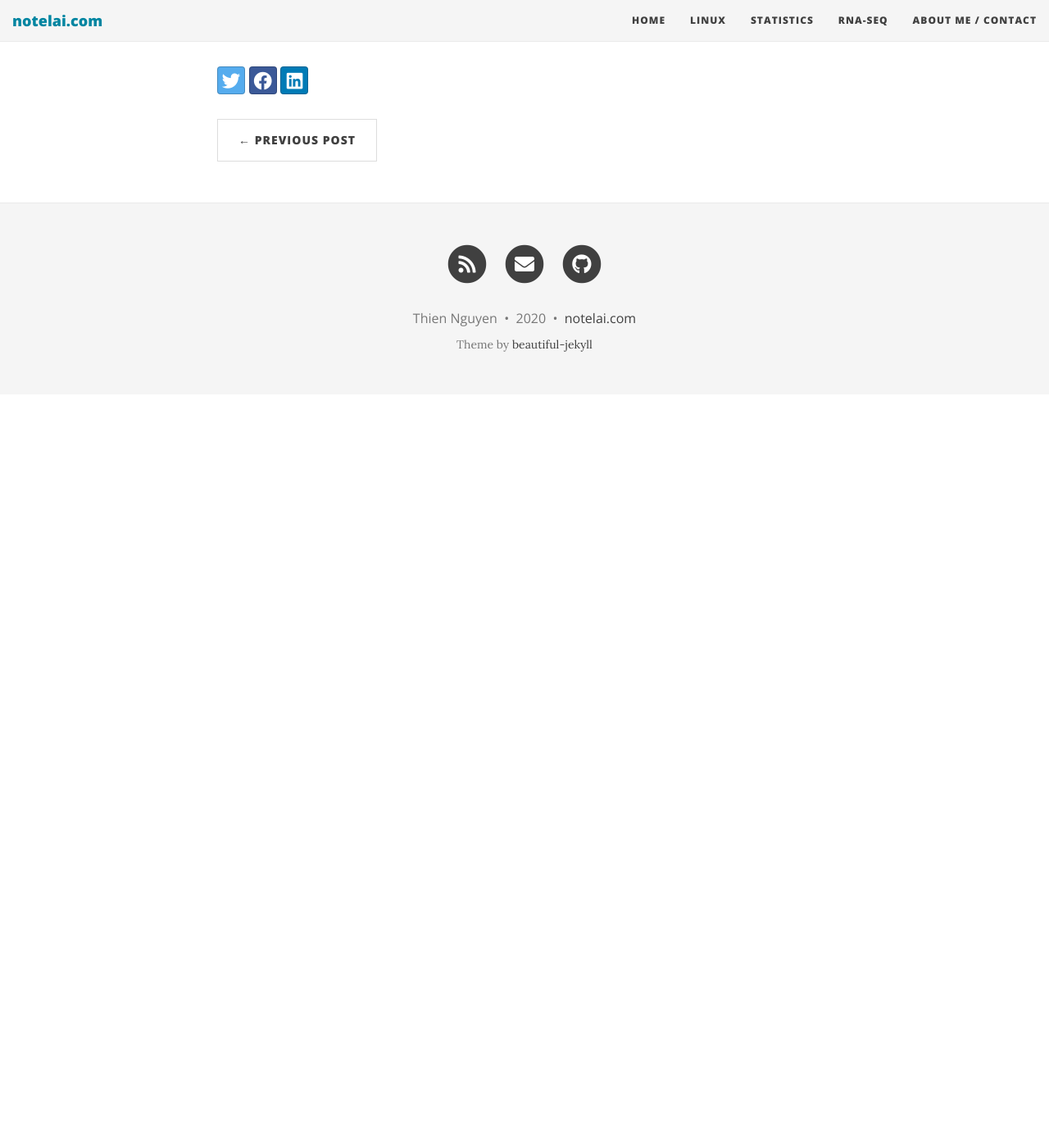
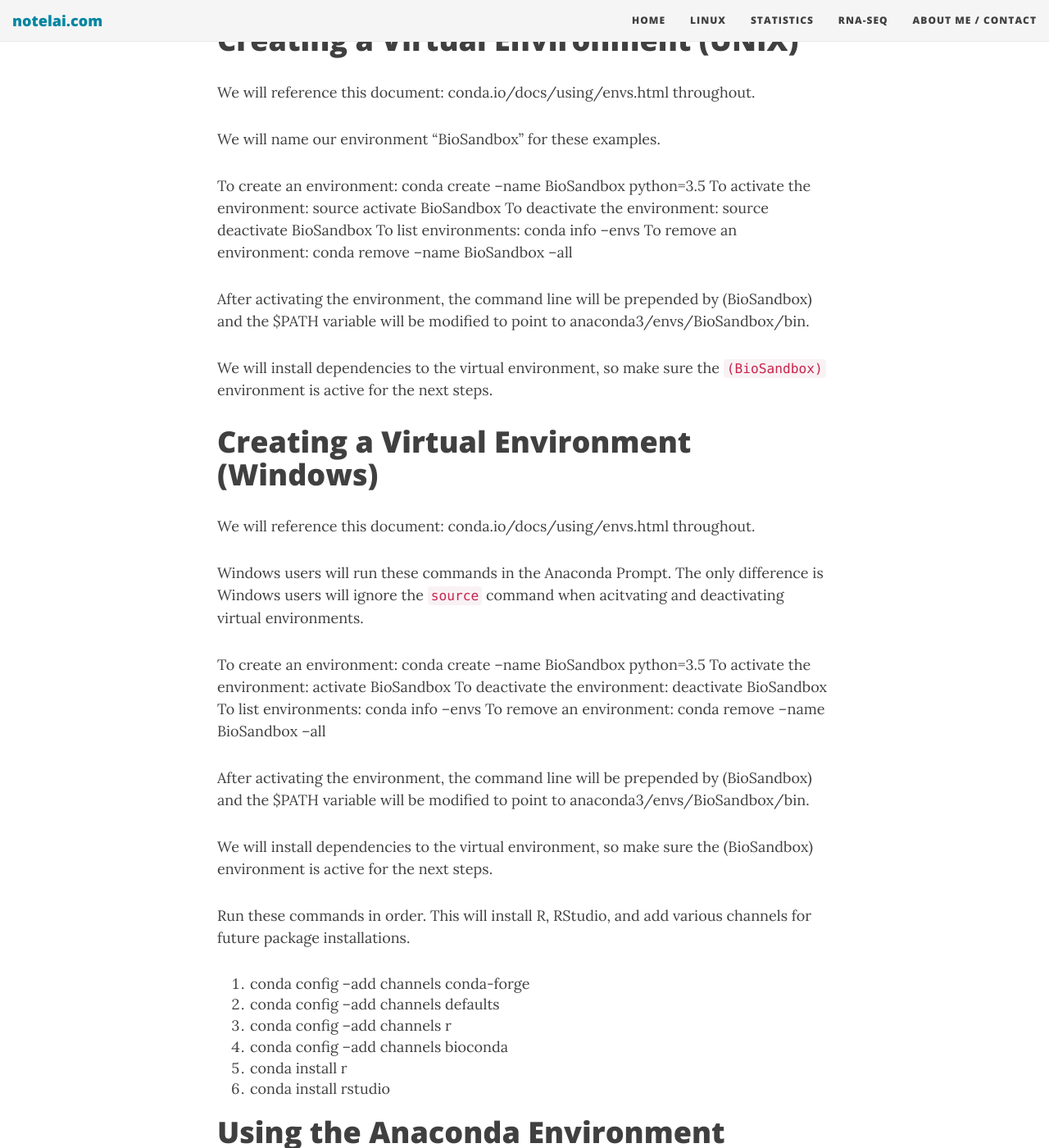
Before and after one commit to notelai/notelai.github.io, a Jekyll site: the page built from _posts/2020-04-29-installing-r-and-python-in-anaconda.md, in a window 1280 px wide and 1400 px high, scrolled down 814 px. Shown: the whole window at 82% size. Built offline with Jekyll 4.4.1, drawn with Linux system fonts in a browser that asks for light colours; nearby versions of some CDN libraries; before the commit the page ends 1295 px from its top, so only the background shows below that; some of the changed text lies outside the part shown.

Commit message:
update post

```diff
--- a/_posts/2020-04-29-installing-r-and-python-in-anaconda.md
+++ b/_posts/2020-04-29-installing-r-and-python-in-anaconda.md
@@ -9,3 +9,69 @@ This guide will take users through installation of R in a new Anaconda virtual e
 Any software stack that can be built with Anaconda can be replicated on any other similar system with ease. Reproduce-ability of environments and results is a must for biological research in the computer age.
 
 We will make frequent mention of Python in this guide. This is because, at its core, Anaconda is a virtualizer for Python. There is a close relationship between Python and R in the biology community, so they are managed simultaneously by Anaconda. The principles in this guide can be similarly applied to creating Python environments. See the relevant section of the related guide in this repository on installing Python.
+
+# Creating a Virtual Environment (UNIX)
+
+We will reference this document: conda.io/docs/using/envs.html throughout.
+
+We will name our environment “BioSandbox” for these examples.
+
+To create an environment: conda create --name BioSandbox python=3.5
+To activate the environment: source activate BioSandbox
+To deactivate the environment: source deactivate BioSandbox
+To list environments: conda info --envs
+To remove an environment: conda remove --name BioSandbox --all
+
+After activating the environment, the command line will be prepended by (BioSandbox) and the $PATH variable will be modified to point to anaconda3/envs/BioSandbox/bin.
+
+We will install dependencies to the virtual environment, so make sure the `(BioSandbox)` environment is active for the next steps.
+
+# Creating a Virtual Environment (Windows)
+We will reference this document: conda.io/docs/using/envs.html throughout.
+
+Windows users will run these commands in the Anaconda Prompt. The only difference is Windows users will ignore the `source` command when acitvating and deactivating virtual environments.
+
+To create an environment: conda create --name BioSandbox python=3.5
+To activate the environment: activate BioSandbox
+To deactivate the environment: deactivate BioSandbox
+To list environments: conda info --envs
+To remove an environment: conda remove --name BioSandbox --all
+
+After activating the environment, the command line will be prepended by (BioSandbox) and the $PATH variable will be modified to point to anaconda3/envs/BioSandbox/bin.
+
+We will install dependencies to the virtual environment, so make sure the (BioSandbox) environment is active for the next steps.
+
+
+Run these commands in order. This will install R, RStudio, and add various channels for future package installations.
+
+1. conda config --add channels conda-forge
+2. conda config --add channels defaults
+3. conda config --add channels r
+4. conda config --add channels bioconda
+5. conda install r
+6. conda install rstudio
+
+# Using the Anaconda Environment
+Now, whenever you are working on this project, make sure you are operating in the (BioSandbox) virtual environment. When you are using an IDE, you may have to tweak the settings to make sure it is using the (BioSandbox) environment. When you are using the command line, make sure that you have activated the environment and (BioSandbox) is prepended to the command line.
+
+For maximum convenience, start RStudio from the Anaconda Prompt or command line by running rstudio from your virtual environment. This will load RStudio with your virtual environment’s R installation rather than your system’s R installation.
+
+# Installing Bioconda Packages
+Most of the popular bioinformatics packages that you will encounter are managed by Bioconda. In addition, most of them are UNIX-only. Use the following commands to install a few you may be interested in:
+
+1. conda install bioconductor-phyloseq
+2. conda install bioconductor-rsamtools
+3. conda install bwa
+4. conda install fastqc
+5. conda install multiqc
+6. conda install delly
+7. conda install bowtie
+8. conda install bedtools
+
+Check out bioconda.github.io/recipes.html for the full list of Bioconda packages, and docs.continuum.io/anaconda/pkg-docs for a full list of Anaconda packages.
+
+# Opening RStudio with your Anaconda Environment
+Simply run:
+
+1. rstudio
+in the Anaconda Prompt or the terminal with your Anaconda Environment active. RStudio will open with the R version and packages of the environment. No hassle.
```
